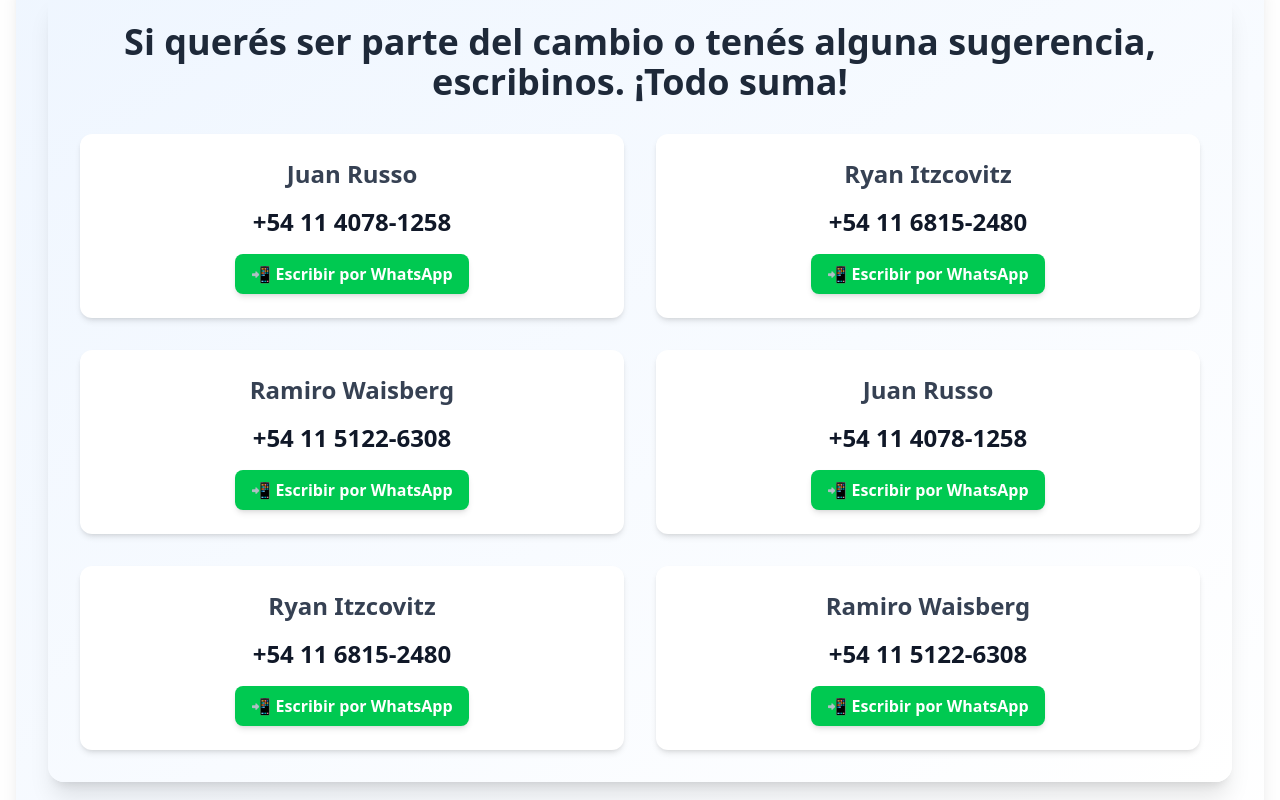
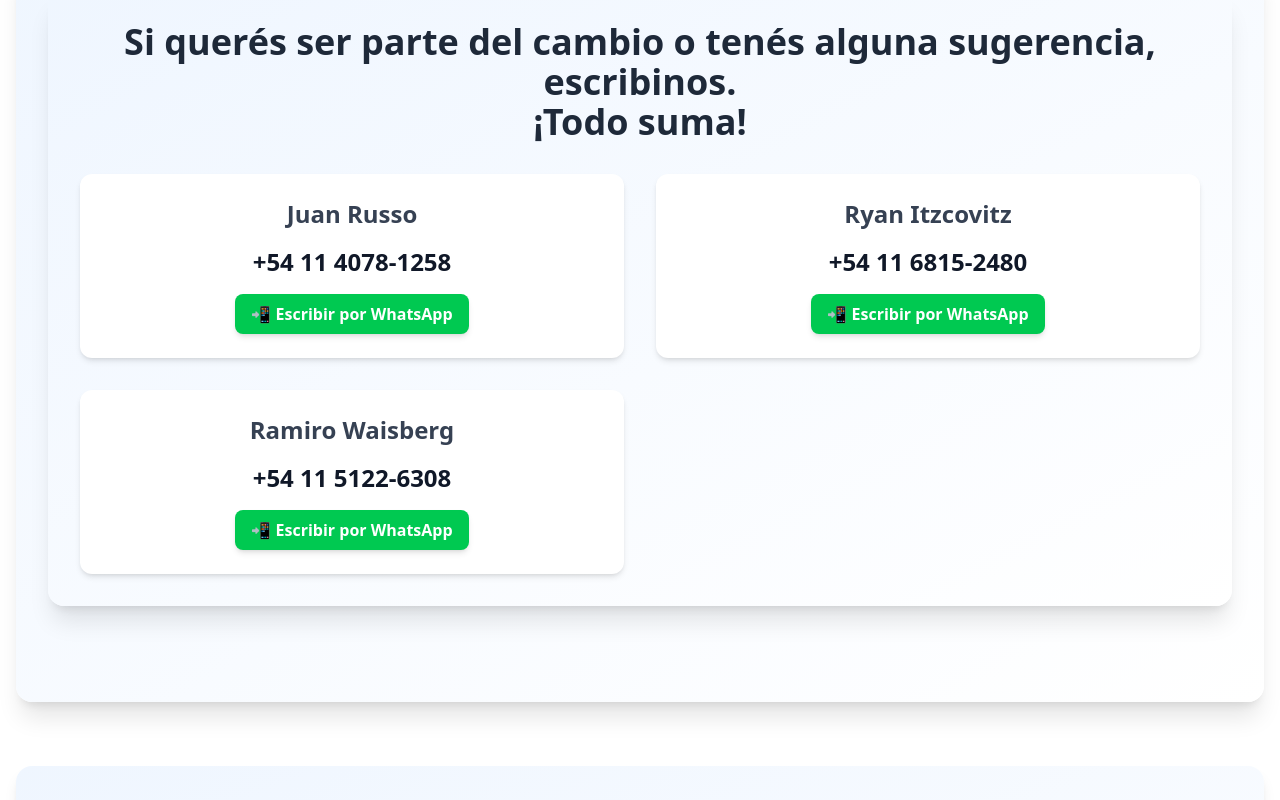
Before and after one commit to Ryanitz/astro_gye-proyecto, an Astro site: page / in a window 1280 px wide. Shown: the part 1880-2680 px from the top of the page. Built offline with nearby package versions, Linux system fonts and the light colour scheme; Astro itself is replaced by a stand-in of ours.

Commit message:
feat: update contact section and footer with new content and formatting

```diff
--- a/src/components/Contact.astro
+++ b/src/components/Contact.astro
@@ -24,7 +24,7 @@
   class="bg-gradient-to-br from-blue-50 to-white shadow-xl rounded-2xl p-8 mb-16"
 >
   <h2 class="text-4xl font-bold mb-8 text-center text-gray-800">
-    Si querés ser parte del cambio o tenés alguna sugerencia, escribinos. ¡Todo
+    Si querés ser parte del cambio o tenés alguna sugerencia, escribinos.<br>¡Todo
     suma!
   </h2>
   <div class="grid grid-cols-1 md:grid-cols-2 gap-8">
@@ -44,21 +44,5 @@
         </div>
       ))
     }
-    {
-      contacts.map(({ name, phone }) => (
-        <div class="text-center p-6 bg-white rounded-xl shadow-md">
-          <h3 class="text-2xl font-semibold mb-4 text-gray-700">{name}</h3>
-          <p class="text-2xl font-bold text-gray-900 mb-4">{phone}</p>
-          <a
-            href={`https://wa.me/${formatPhoneNumber(phone)}`}
-            target="_blank"
-            rel="noopener noreferrer"
-            class="inline-flex items-center gap-2 px-4 py-2 bg-green-500 text-white font-semibold rounded-lg shadow-md hover:bg-green-600 transition"
-          >
-            📲 Escribir por WhatsApp
-          </a>
-        </div>
-      ))
-    }
   </div>
 </section>
--- a/src/pages/index.astro
+++ b/src/pages/index.astro
@@ -52,7 +52,7 @@
 
   <footer class="bg-gradient-to-r from-blue-600 to-blue-800 text-white py-6 mt-16">
     <div class="container mx-auto px-4">
-      <p class="text-center text-lg">{year} - Rugby Gimnasia - PS</p>
+      <p class="text-center text-lg">Rugby Gimnasia - PS | {year} | #G1mnasia</p>
     </div>
   </footer>
 </Layout>
```
